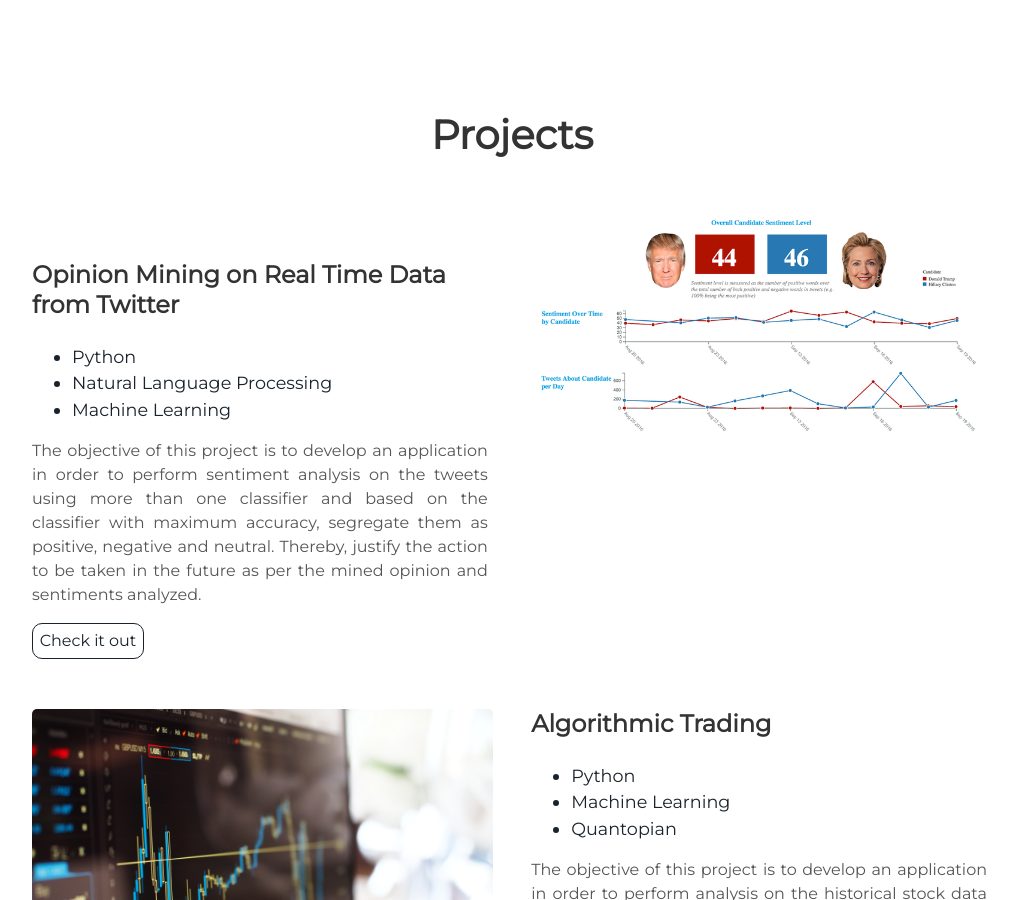
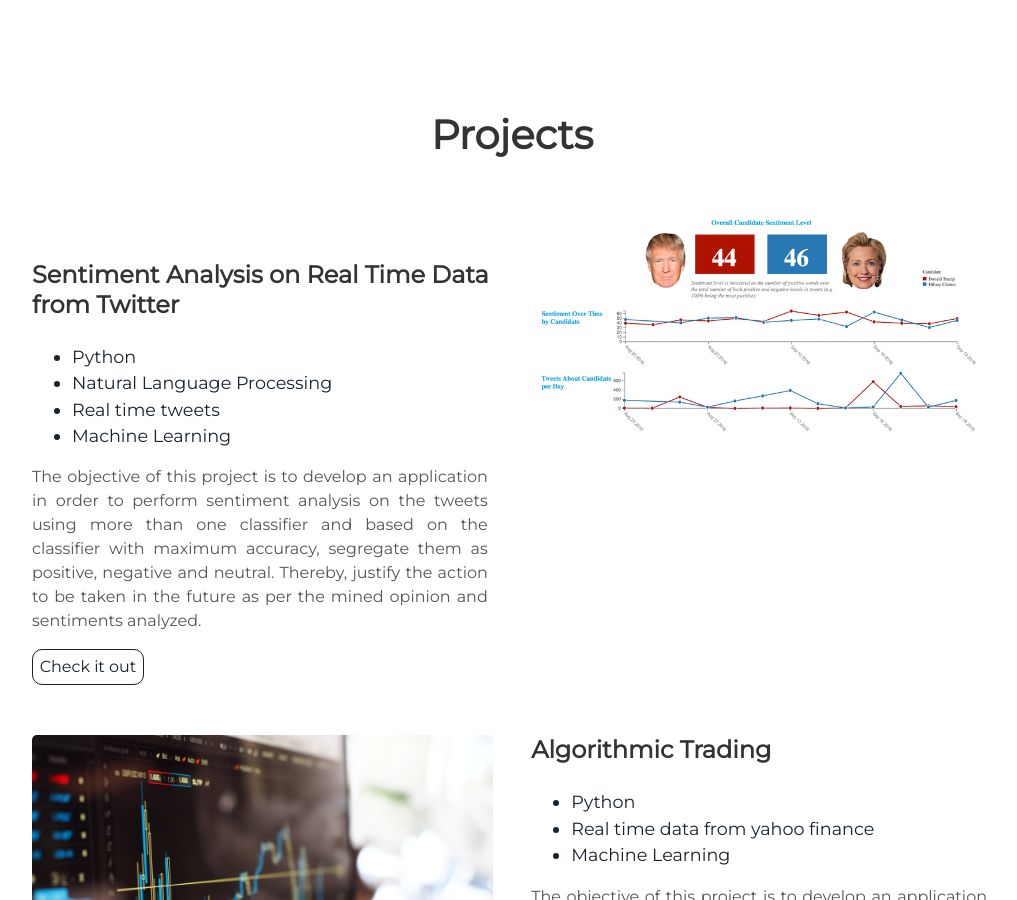
Before and after one commit to cseshubhamsinghal/cseshubhamsinghal.github.io, a Jekyll site: the page built from index.html, in a window 1280 px wide and 900 px high, scrolled down 1103 px. Shown: the whole window, without its empty margins (128-1145 px from the left). Built offline with Jekyll 4.4.1, drawn with Linux system fonts in a browser that asks for light colours.

Commit message:
Update projects.html

```diff
--- a/_includes/projects.html
+++ b/_includes/projects.html
@@ -9,10 +9,11 @@
     <img alt="twitter sentiment analysis" src="{{ "/assets/img/tweet.png" | prepend: site.baseurl }}" />
   </div>
   <div class="contents">
-    <h3> Opinion Mining on Real Time Data from Twitter </h3>
+    <h3> Sentiment Analysis on Real Time Data from Twitter </h3>
     <ul>
       <li> Python </li>
       <li> Natural Language Processing </li>
+      <li> Real time tweets </li>
       <li> Machine Learning </li>
     </ul>
     <p style="text-align:justify;">The objective of this project is to develop an application in order to perform sentiment analysis on the tweets using more than one classifier and based on the classifier with maximum accuracy, segregate them as positive, negative and neutral. Thereby, justify the action to be taken in the future as per the mined opinion and sentiments analyzed.</p>
@@ -30,8 +31,9 @@
     <h3> Algorithmic Trading </h3>
     <ul>
       <li> Python </li>
+      <li> Real time data from yahoo finance </li>
       <li> Machine Learning </li>
-      <li> Quantopian </li>
+      <!--<li> Quantopian </li>-->
     </ul>
     <p style="text-align:justify;">The objective of this project is to develop an application in order to perform analysis on the historical stock data using more than one classifier and based on the classification, segregate them as buy, sell and hold. Thereby, justify the action to be taken in the future as per the mined opinion and outcome analyzed. Also, Platforms like Quantopian to be used in order to perform back testing in a more precise and effective manner.</p>
     <a class="project-link" href="https://github.com/cseshubhamsinghal/Algorithmic-Trading">Check it out</a>
```
